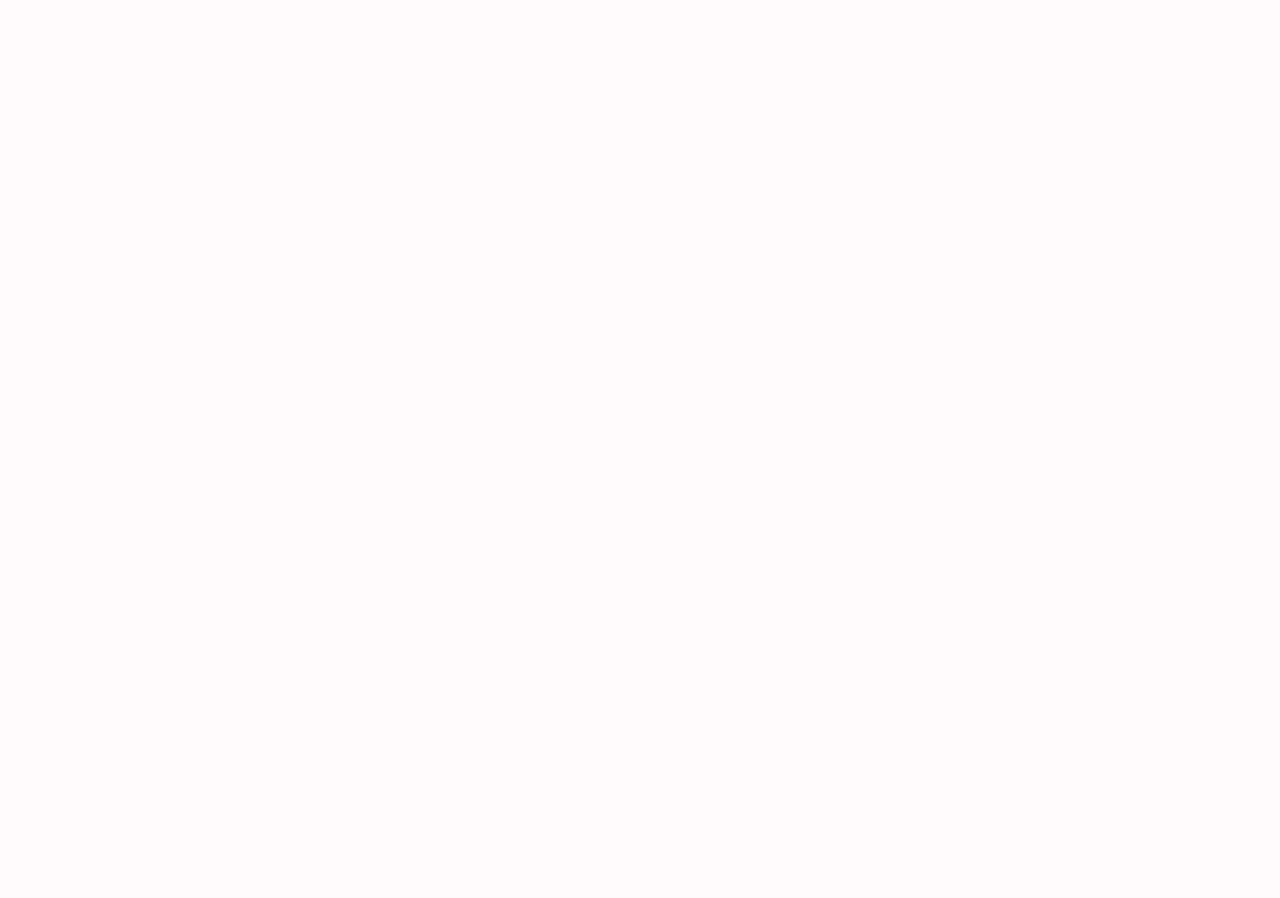
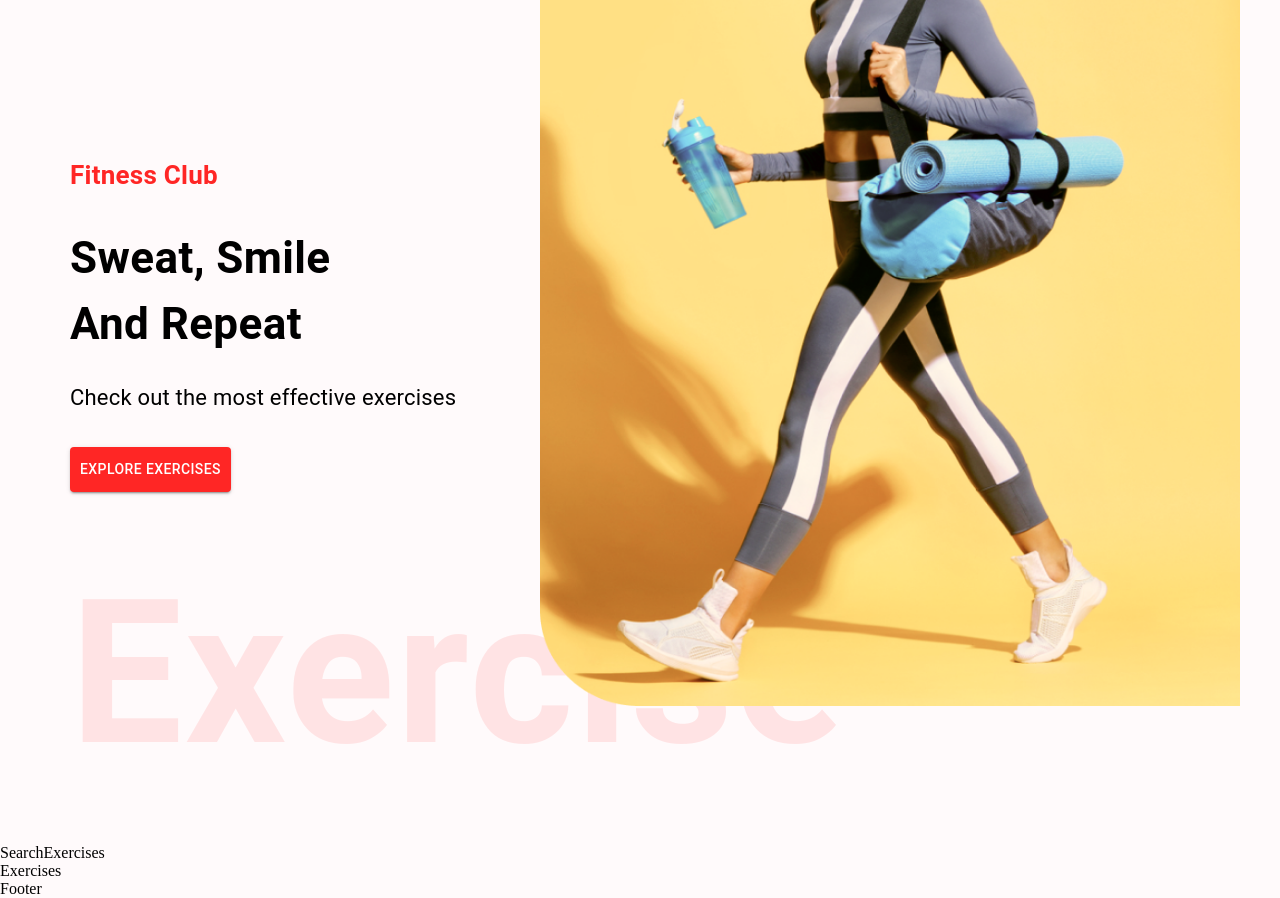
Before and after one commit to kalaishiva/react-gym, a React (Create React App) app: page / in a window 1280 px wide. Shown: the part 160-1058 px from the top of the page. Before the commit the page ends 800 px from the top, so only its background shows below. Built offline with nearby package versions, Linux system fonts and the light colour scheme.

Commit message:
NavBar and HeroBanner completed

```diff
--- /dev/null
+++ b/src/components/Exercises.js
@@ -0,0 +1,9 @@
+import React from 'react'
+
+const Exercises = () => {
+  return (
+    <div>Exercises</div>
+  )
+}
+
+export default Exercises
--- /dev/null
+++ b/src/components/HeroBanner.js
@@ -0,0 +1,30 @@
+import { Button, Typography } from '@mui/material'
+import { Box, fontSize } from '@mui/system'
+import React from 'react';
+import HeroBannerImage from '../assets/images/banner.png'
+
+const HeroBanner = () => {
+  return (
+    <Box sx= {{
+        mt: {lg: '212px', xs: '70px'},
+        ml: {sm: '50px'}
+    }} position="relative" p="20px">
+<Typography color="#FF2625" fontWeight="600" fontSize="26px">
+    Fitness Club
+</Typography>
+
+<Typography fontWeight={700}  sx={{fontSize: {lg: '44px', xs: '40px'}}} mb="23px" mt="30px"
+>Sweat, Smile <br /> And Repeat</Typography>
+<Typography fontSize="22px" lineHeight="35px" mb={4}>Check out the most effective exercises</Typography>
+<Button href ="#exercises" variant='contained' color='error' sx={{backgroundColor:"#FF2625", padding: '10px'}} >Explore Exercises </Button>
+<Typography fontWeight={600}
+color="#FF2625" mt={4} sx={{
+    opacity: 0.1,
+    display: {lg: 'block', xs: 'none'},
+    fontSize:'200px'}}>Exercise</Typography>
+<img src={HeroBannerImage} alt="banner" className='hero-banner-img'/>
+</Box>
+ )
+}
+
+export default HeroBanner
--- /dev/null
+++ b/src/components/SearchExercises.js
@@ -0,0 +1,9 @@
+import React from 'react'
+
+const SearchExercises = () => {
+  return (
+    <div>SearchExercises</div>
+  )
+}
+
+export default SearchExercises
--- a/src/pages/Home.js
+++ b/src/pages/Home.js
@@ -1,8 +1,16 @@
+import { Box } from '@mui/material'
 import React from 'react'
+import HeroBanner from '../components/HeroBanner'
+import SearchExercises from '../components/SearchExercises'
+import Exercises from '../components/Exercises'
 
 const Home = () => {
   return (
-    <div>Home</div>
+    <Box>
+      <HeroBanner />
+      <SearchExercises />
+      <Exercises />
+    </Box>
   )
 }
 
```
Also changed, not shown: src/components/Navbar.js (+10 -9 lines).
